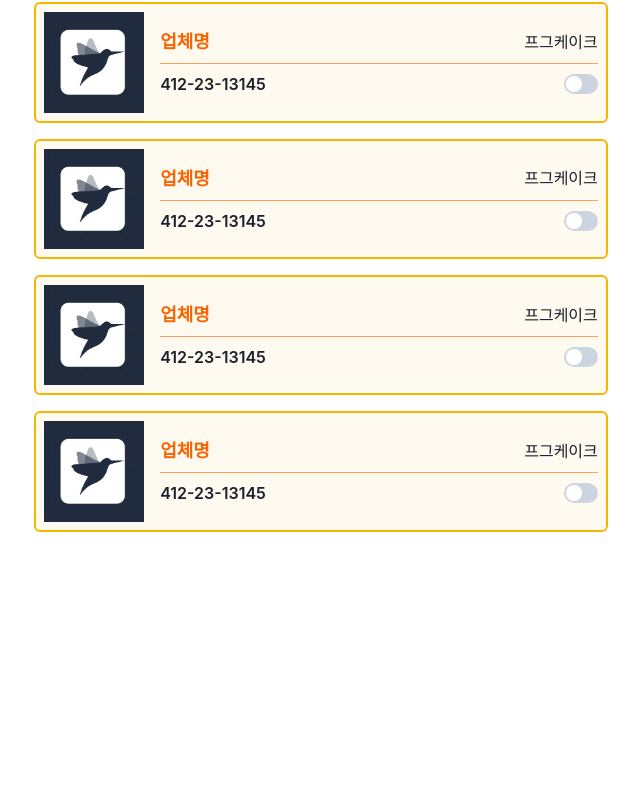
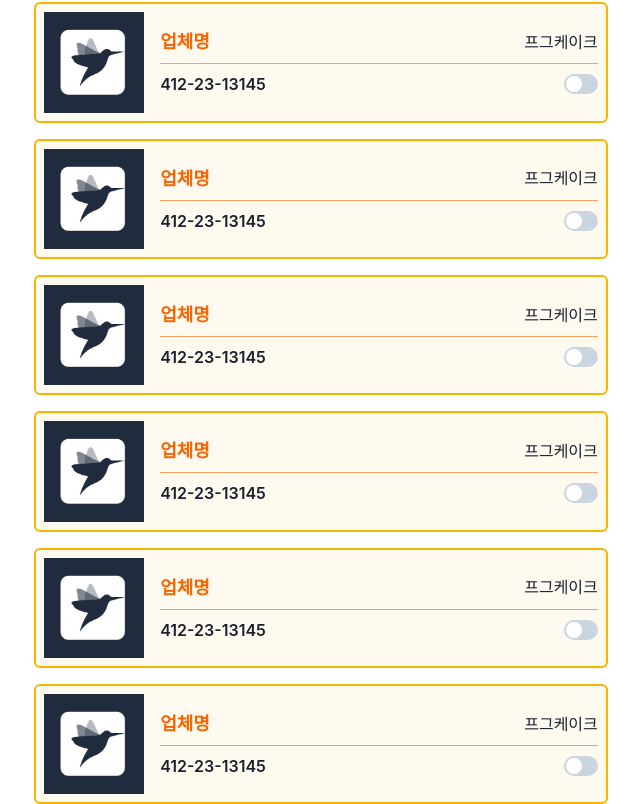
Before and after one commit to prgrms-web-devcourse/team-7sung-heycake-fe, a Next.js app: page /admin in a window 1280 px wide. Shown: the part 210-1014 px from the top of the page, without its empty margins (319-959 px from the left). Before the commit the page ends 800 px from the top, so only its background shows below. Built offline with nearby package versions, Linux system fonts and the light colour scheme.

Commit message:
feat: typescript 추가

```diff
--- a/components/Admin/index.tsx
+++ b/components/Admin/index.tsx
@@ -11,6 +11,8 @@ export default function Admin() {
         <MarketItem />
         <MarketItem />
         <MarketItem />
+        <MarketItem />
+        <MarketItem />
       </Grid>
     </Container>
   );
--- a/components/Admin/login.tsx
+++ b/components/Admin/login.tsx
@@ -8,7 +8,7 @@ import {
   Grid,
   Input,
 } from '@chakra-ui/react';
-import { useState } from 'react';
+import { FormEvent, useState } from 'react';
 
 export default function AdminLogin() {
   const [inputId, setInputId] = useState('');
@@ -16,7 +16,7 @@ export default function AdminLogin() {
   const isErrorId = inputId === '';
   const isErrorPassword = inputPassword === '';
 
-  const onSubmitHandler = (e) => {
+  const onSubmitHandler = (e: FormEvent) => {
     e.preventDefault();
     // Api와 연동하여 아이디 비밀번호 확인
     /* console.log(e);
--- a/components/Admin/marketItem.tsx
+++ b/components/Admin/marketItem.tsx
@@ -12,7 +12,7 @@ import { useState } from 'react';
 
 export default function MarketItem() {
   const [marketSwitch, onMarketSwitch] = useState(false);
-  console.log(marketSwitch);
+  /* console.log(marketSwitch); */
 
   return (
     <Card
@@ -38,10 +38,7 @@ export default function MarketItem() {
           <Divider borderColor="hey.main" />
           <Flex align="center" gap={4} justifyContent="space-between">
             <Text fontWeight="600">412-23-13145</Text>
-            <Switch
-              marginLeft="auto"
-              onChange={() => onMarketSwitch(!marketSwitch)}
-            />
+            <Switch onChange={() => onMarketSwitch(!marketSwitch)} />
           </Flex>
         </Flex>
       </CardBody>
```
